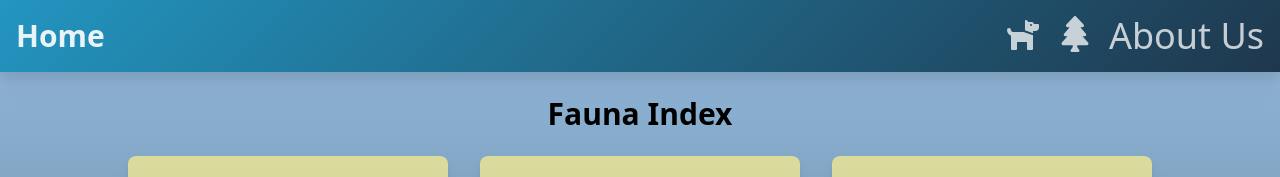
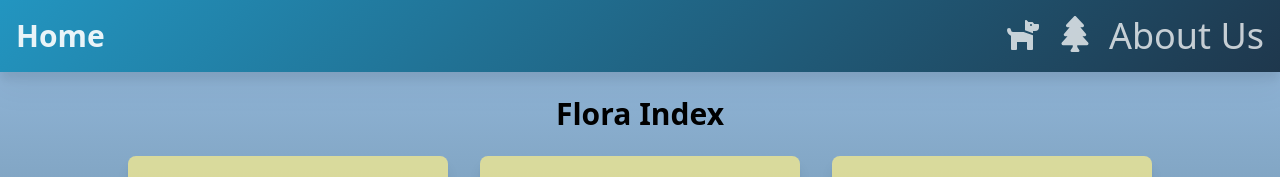
Before and after one commit to ChocolateMaltk/Codex-Nusantara, a Next.js app in the folder ffid-app/: page /floraindex in a window 1280 px wide. Shown: the top 177 px of the page. Built offline with nearby package versions, Linux system fonts and the light colour scheme.

Commit message:
Quickfix for indexes

```diff
--- a/ffid-app/app/components/Gallery.tsx
+++ b/ffid-app/app/components/Gallery.tsx
@@ -4,11 +4,14 @@ interface GalleryItem {
   id: string;
   imageUrl: string;
   caption: string;
+  clickURL: string;
 }
 
 interface GalleryProps {
   items: GalleryItem[];
 }
+
+
 
 const Gallery: React.FC<GalleryProps> = ({ items }) => {
   return (
--- a/ffid-app/app/floraindex/page.tsx
+++ b/ffid-app/app/floraindex/page.tsx
@@ -11,7 +11,7 @@ export default function floraIndex() {
 
     return (
       <div className="mt-6 text-center text-4xl text-black">
-        <h1 className="text-3xl font-bold mb-6 text-black">Fauna Index</h1>
+        <h1 className="text-3xl font-bold mb-6 text-black">Flora Index</h1>
         <div className="flex flex-wrap justify-center gap-8">
           {sortedData.map((item) => (
             <div key={item.name} className="max-w-xs bg-yellow-200/70 rounded-lg p-4 shadow-lg">
--- a/ffid-app/app/page.tsx
+++ b/ffid-app/app/page.tsx
@@ -8,21 +8,25 @@ const items = [
     id: "1",
     imageUrl: "/KomodoCarousel.jpg",
     caption: "Komodo",
+    clickURL: "/pages/komodo-dragon"
   },
   {
     id: "2",
     imageUrl: "/c_item3.jpg",
     caption: "Titan Arum",
+    clickURL: "/pages/amorphophallus-titanium"
   },
   {
     id: "3",
     imageUrl: "/c_item2.jpg",
     caption: "Kasuari",
+    clickURL: "/pages/cassowary"
   },
   {
     id: "4",
     imageUrl: "/c_item4.jpg",
     caption: "Rafflessia Arnoldi",
+    clickURL: "/pages/rafflesia-arnoldii"
   },
 ];
 
```
